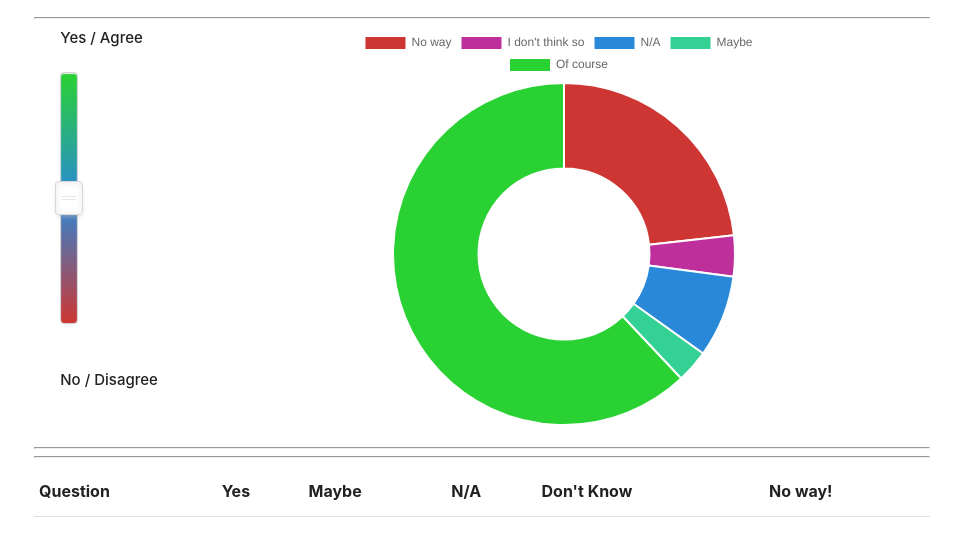
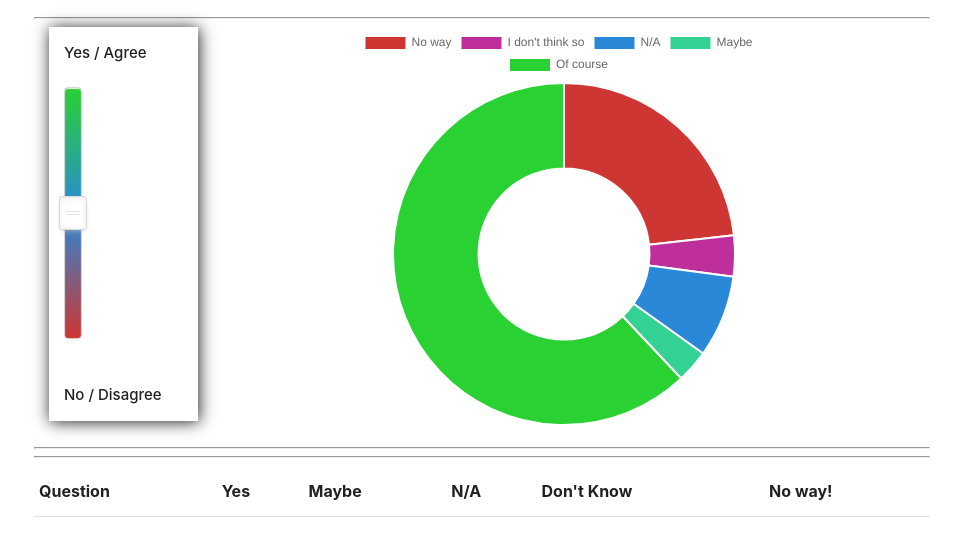
Before and after one commit to ferborva/polling-slider, a website: page public/index.html in a window 1280 px wide. Shown: the part 443-980 px from the top of the page, without its empty margins (158-1131 px from the left). Drawn offline with nearby package versions, Linux system fonts and the light colour scheme; a script that the page names is missing.

Commit message:
chore(): enhance the slider's positional view

```diff
--- a/public/css/app.css
+++ b/public/css/app.css
@@ -13,3 +13,9 @@
   padding: 3px;
   box-shadow: 3px 3px 5px #ddd;
 }
+
+.slider-container {
+  margin-left: 15px !important;
+  box-shadow: 1px 1px 15px;
+  padding: 15px !important;
+}
--- a/public/index.html
+++ b/public/index.html
@@ -41,7 +41,7 @@
         <hr>
 
         <div class="row" style="height:250px">
-          <div class="col s2" style="margin-left: 15px">
+          <div class="col s2 slider-container">
             <span><strong>Yes / Agree</strong></span>
             <br>
             <br>
```
